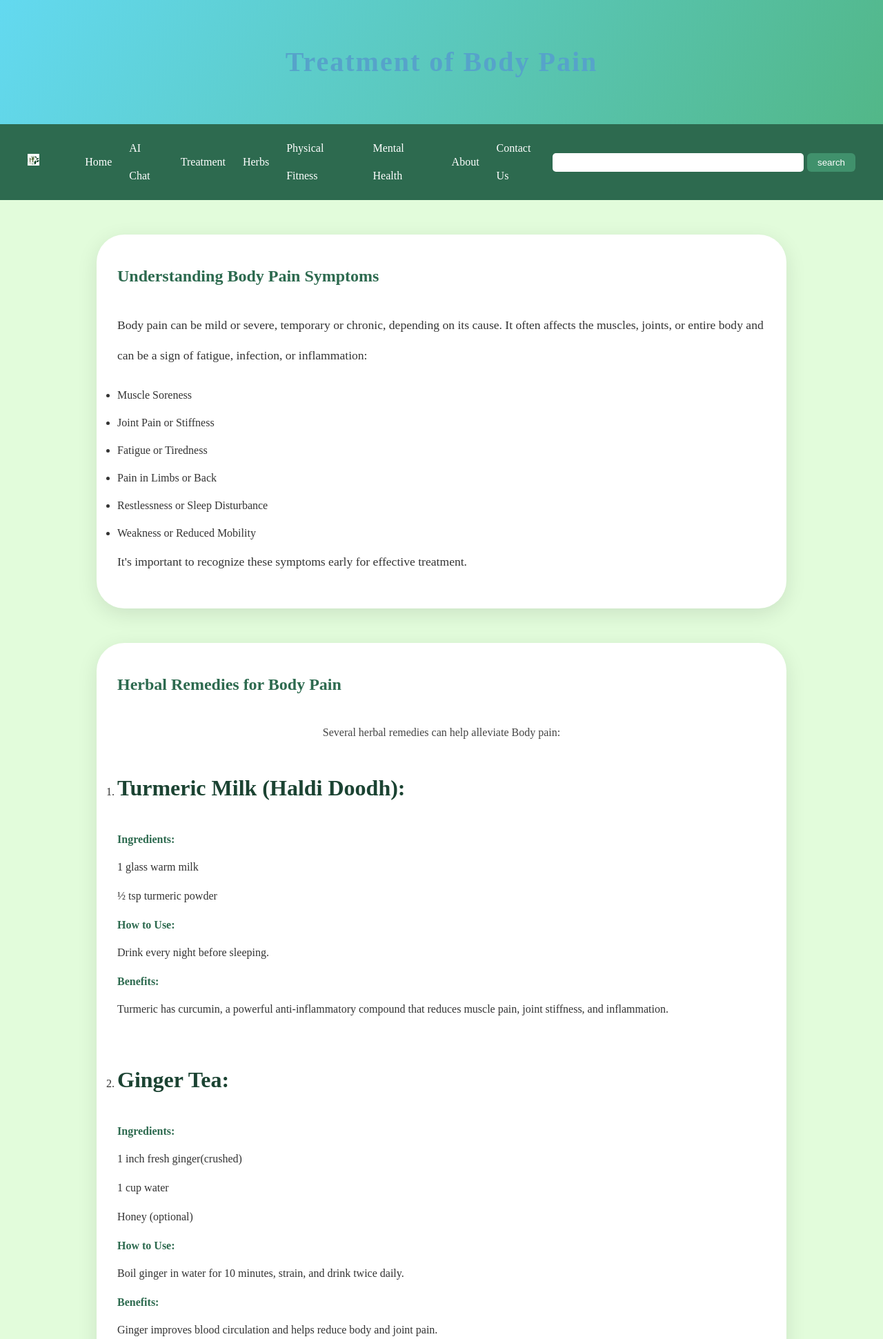
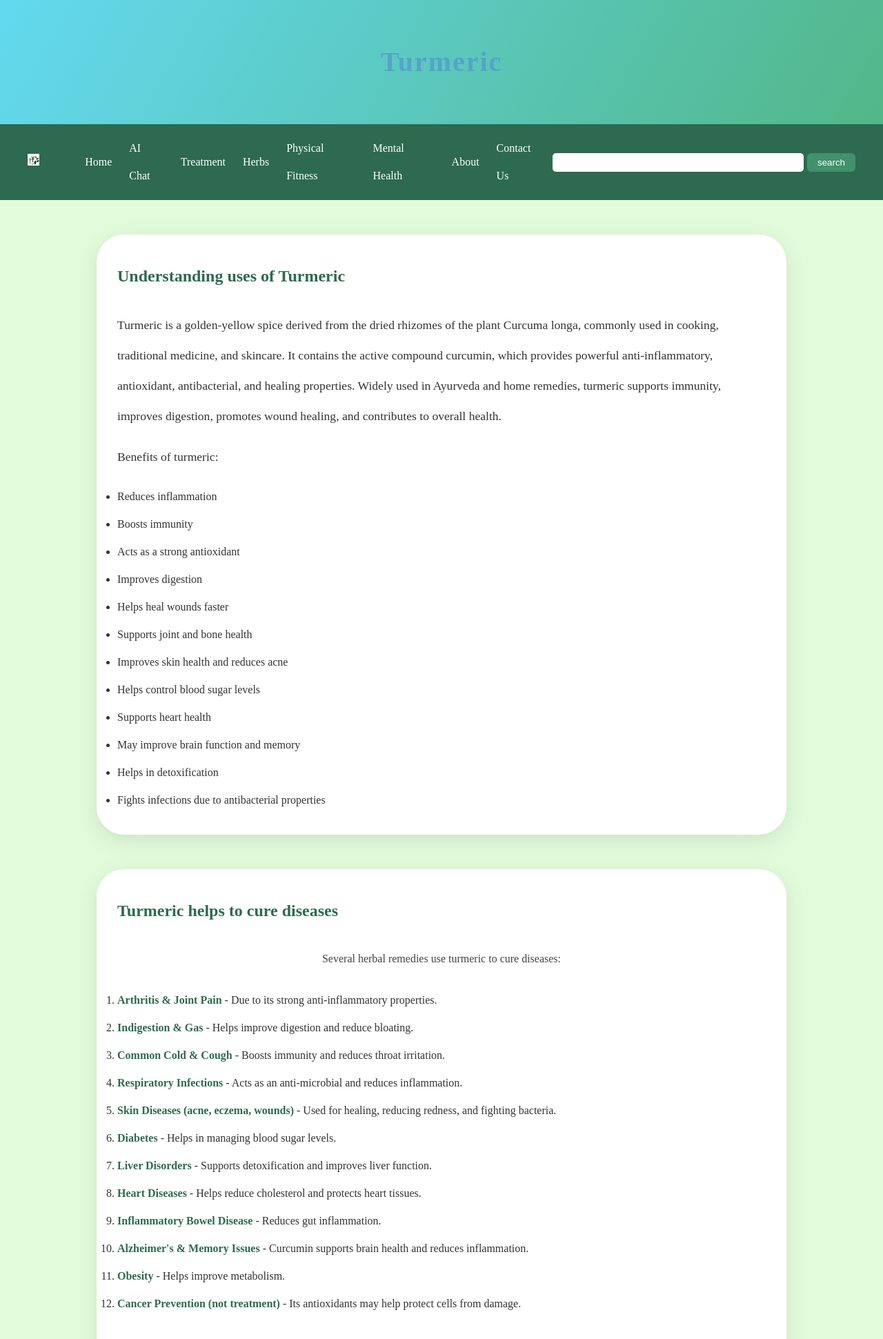
Before and after one commit to Prakriti-Srivastava/Herbal-Harmony1, a Django app: page /Termeric in a window 1280 px wide. Shown: the top 1941 px of the page at 69% size. Run offline with Django 5.2, Linux system fonts and the light colour scheme.

Commit message:
Termeric file created

```diff
--- a/herbal_harmony_backend/templates/Termeric.html
+++ b/herbal_harmony_backend/templates/Termeric.html
@@ -11,7 +11,7 @@
 <body>
   <div class="heading name">
 
-    <h1>Treatment of Body Pain</h1>
+    <h1>Turmeric</h1>
   </div>
     <nav class="navbar background">
 
@@ -36,72 +36,110 @@
                 <button class="btn-search">search</button>
              </nav>
 <div class="section1">
-    <h2>Understanding Body Pain Symptoms</h2>
-    <p>Body pain can be mild or severe, temporary or chronic, depending on its cause.
-It often affects the muscles, joints, or entire body and can be a sign of fatigue, infection, or inflammation:</p>
+    <h2>Understanding uses of Turmeric</h2>
+    <p>Turmeric is a golden-yellow spice derived from the dried rhizomes of the plant Curcuma longa, commonly used in cooking, traditional medicine, and skincare. It contains the active compound curcumin, which provides powerful anti-inflammatory, antioxidant, antibacterial, and healing properties. Widely used in Ayurveda and home remedies, turmeric supports immunity, improves digestion, promotes wound healing, and contributes to overall health.</p>
+   <p>Benefits of turmeric:</p>
     <ul>
-        <li>Muscle Soreness</li>
-        <li>Joint Pain or Stiffness</li>
-        <li>Fatigue or Tiredness</li>
-        <li>Pain in Limbs or Back</li>
-        <li>Restlessness or Sleep Disturbance</li>
-        <li>Weakness or Reduced Mobility</li>
+        <li>Reduces inflammation</li>
+        <li>Boosts immunity</li>
+        <li>Acts as a strong antioxidant</li>
+        <li>Improves digestion</li>
+        <li>Helps heal wounds faster</li>
+        <li>Supports joint and bone health</li>
+        <li>Improves skin health and reduces acne</li>
+        <li>Helps control blood sugar levels</li>
+        <li>Supports heart health</li>
+        <li>May improve brain function and memory</li>
+        <li>Helps in detoxification</li>
+        <li>Fights infections due to antibacterial properties</li>
     </ul>
-    <p>It's important to recognize these symptoms early for effective treatment.</p>
+    <!-- <p>It's important to recognize these symptoms early for effective treatment.</p> -->
 </div>
 <div class="section2">
-    <h2>Herbal Remedies for Body Pain</h2>
-    <p>Several herbal remedies can help alleviate Body pain:</p>
+    <h2>Turmeric helps to cure diseases</h2>
+    <p>Several herbal remedies use turmeric to cure diseases:</p>
     <ol>
-        <li><strong><h3>Turmeric Milk (Haldi Doodh):</h3></strong>
-            <ul>
-                <strong>Ingredients:</strong>
-                <li>1 glass warm milk</li>
-                <li> ½ tsp turmeric powder</li>
-                <strong>How to Use:</strong>
-                <li>Drink every night before sleeping.</li>
-                <strong>Benefits:</strong>
-                <li>Turmeric has curcumin, a powerful anti-inflammatory compound that reduces muscle pain, joint stiffness, and inflammation.</li>
+        <li><strong>Arthritis & Joint Pain</strong>
+- Due to its strong anti-inflammatory properties.</li>
 
+<li><strong>Indigestion & Gas</strong>
+- Helps improve digestion and reduce bloating.</li>
+
+<li><strong>Common Cold & Cough</strong>
+- Boosts immunity and reduces throat irritation.</li>
+
+<li><strong>Respiratory Infections</strong>
+- Acts as an anti-microbial and reduces inflammation.</li>
+
+<li><strong>Skin Diseases (acne, eczema, wounds)</strong>
+- Used for healing, reducing redness, and fighting bacteria.</li>
+<li><strong>Diabetes</strong>
+- Helps in managing blood sugar levels.</li>
+<li><strong>Liver Disorders</strong>
+- Supports detoxification and improves liver function.</li>
+<li><strong>Heart Diseases</strong>
+- Helps reduce cholesterol and protects heart tissues.</li>
+
+<li><strong>Inflammatory Bowel Disease</strong>
+- Reduces gut inflammation.</li>
+
+<li><strong>Alzheimer's & Memory Issues</strong>
+- Curcumin supports brain health and reduces inflammation.</li>
+<li><strong>Obesity</strong>
+- Helps improve metabolism.</li>
+<li><strong>Cancer Prevention (not treatment)</strong>
+- Its antioxidants may help protect cells from damage.</li>
             </ul>
     </li><br>
-    <li><strong><h3>Ginger Tea:</h3></strong>
+    <li><strong><h3>Turmeric Milk (Haldi Doodh):</h3></strong>
             <ul>
-                <strong>Ingredients:</strong>
-                <li>1 inch fresh ginger(crushed)</li>
-                <li>1 cup water</li>
-                <li>Honey (optional)</li>
-                <strong>How to Use:</strong>
-                <li>Boil ginger in water for 10 minutes, strain, and drink twice daily.</li>
+                <strong>used for:</strong>
+                <li>Cold & Cough</li>
+              <li>Sore throat</li>
+                <li>Respiratory infections</li>
+                <li>Fever</li>
+                <li>Body pain</li>
+                <li>Weak immunity</li>
+                <li>Fatigue</li>
+                <strong>How it helps:</strong>
+                <li>Heals internally, reduces inflammation, fights infections, improves immunity.</li>
                 <strong>Benefits:</strong>
-                <li>Ginger improves blood circulation and helps reduce body and joint pain.</li>
+                <li>Turmeric improves blood circulation and helps reduce body and joint pain.</li>
                 </ul>
         </li><br>
 
-        <li><strong><h3>Warm Oil Massage</h3></strong>
+        <li><strong><h3>Turmeric Tea</h3></strong>
             <ul>
-                <strong>Ingredients:</strong>
-                <li>Mustard oil / Coconut oil / Sesame oil</li>
-                <li> drops of camphor (optional)</li>
-                <strong>How to Use:</strong>
-                <li>Warm the oil slightly and massage gently on affected areas for 10-15 minutes.</li>
-                <strong>Benefits:</strong>
-                <li>Relaxes muscles, improves blood flow, and reduces stiffness or fatigue.</li>
+                <strong>used for:</strong>
+                <li>Indigestion</li>
+                 <li>Bloating</li>
+                <li>Cold</li>
+                <li>Sore throat</li>
+                <li>Detoxification</li>
+                <strong>How it helps:</strong>
+                <li>Cleans stomach, improves digestion, reduces mucus buildup.</li>
+                <!-- <strong>Benefits:</strong>
+                <li>Relaxes muscles, improves blood flow, and reduces stiffness or fatigue.</li> -->
                 </ul>
                 </li>
 <br>
-        <li><strong><h3>Epsom Salt Bath:</h3></strong>
+        <li><strong><h3>Turmeric Honey Mix:</h3></strong>
             <ul>
-                <strong>Ingredients:</strong>
-                <li>1 cup Epsom salt (magnesium sulfate)</li>
-                <li> bath water</li>
+                <strong>Used for:</strong>
+                <li>Cough</li>
+                <li>Throat irritation</li>
+                <li>Cold</li>
+                <li>Mild allergies</li>
                 <strong>How to Use:</strong>
-                <li>Soak your body for 15-20 minutes.</li>
-                <strong>Benefits:</strong>
-                <li>Magnesium relaxes muscles, relieves cramps, and eases tension naturally.</li>
+                <li>Mix ½ tsp turmeric + 1 tsp honey.</li>
+                <li>Consume twice a day.</li>
+                <!-- <strong>Benefits:</strong>
+                <li>Magnesium relaxes muscles, relieves cramps, and eases tension naturally.</li> -->
                 </ul>
         </li><br>
-       <li><strong><h3>Clove Oil Application:</h3></strong>
+        </ol>
+        </div>
+       <!-- <li><strong><h3>Clove Oil Application:</h3></strong>
             <ul>
                 <strong>Ingredients:</strong>
                 <li>3-4 drops clove oil + 1 tbsp coconut oil</li>
@@ -159,7 +197,7 @@ It often affects the muscles, joints, or entire body and can be a sign of fatigu
 <div class="section4">
     <h2>When to Seek Medical Attention</h2>
     <p>If you experience severe symptoms or if your body pain lasts for more than a week, it's important to seek medical attention. Additionally, if you have difficulty moving, swelling, or intense pain, contact a healthcare professional immediately.</p>
-</div>
+</div> -->
  <!-- -----------------footer div--------------------- -->
 <footer id="contact" tabindex="-1">
     <div class="footer-container">
--- a/herbal_harmony_backend/templates/medherb.html
+++ b/herbal_harmony_backend/templates/medherb.html
@@ -56,12 +56,12 @@
             </div>
 
                 <div class="card">
-
+                 <a href="{% url 'Termeric' %}"><button class="herb"></button>
                  <img src="{% static 'pictures/Turmeric.jpg' %}" alt="herb" width="">
-                 <!-- <a href="{% url 'Termeric' %}"><button class="herb"> -->
+                 </a>
                 <h3>Turmeric <br>(Curcuma longa)</h3>
                  <p><h5> Turmeric contains curcumin, a powerful anti-inflammatory and antioxidant compound that may help alleviate symptoms of arthritis and improve heart health.</h5></p>
-                <!-- </a> -->
+
                  <br>
             </div>
             <div class="card">
```
Also changed, not shown: herbal_harmony_backend/static/css/medherb.css (+21 -124 lines).
